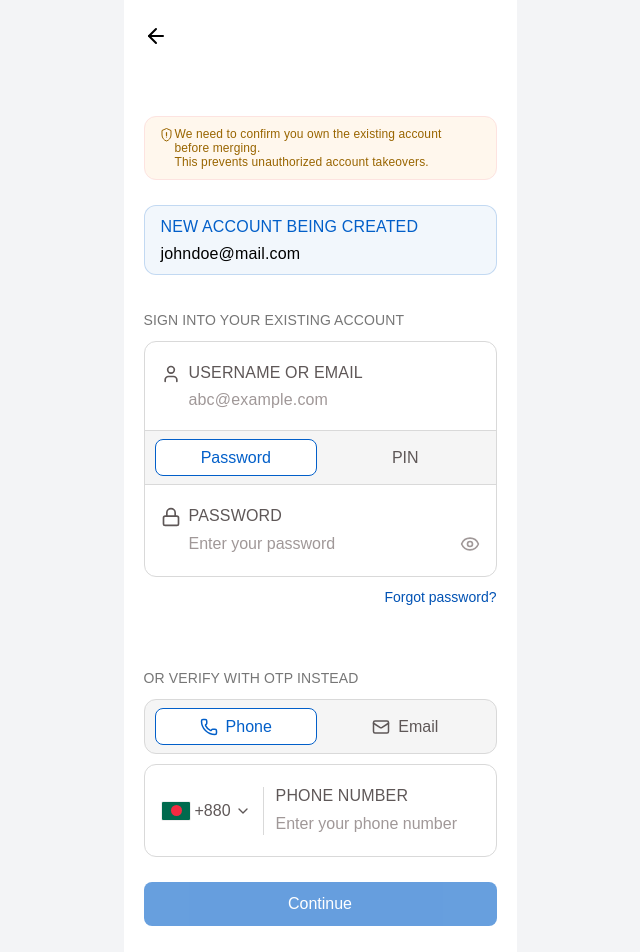
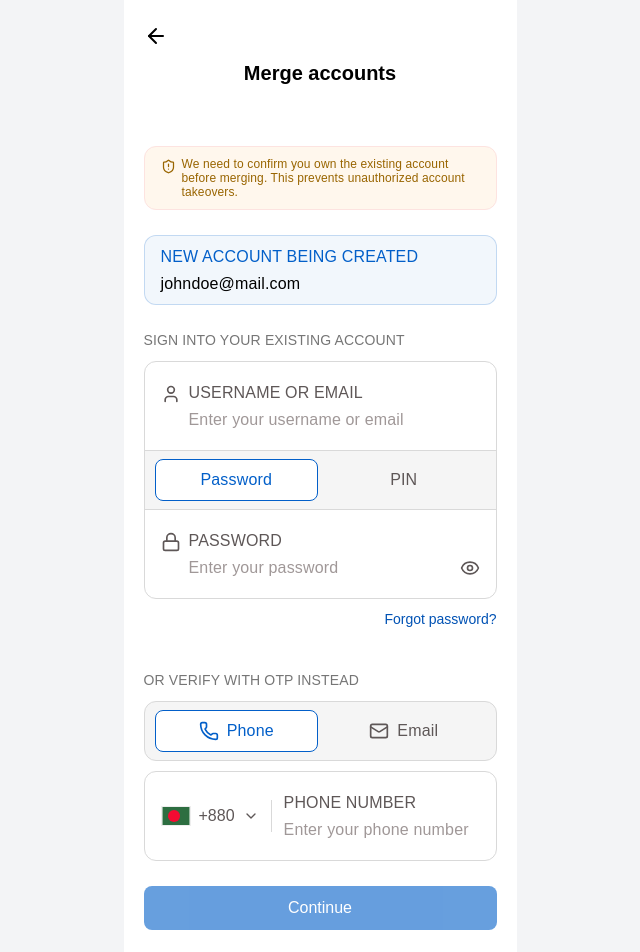
Before and after one commit to raihankabir1952/OneSyncID, a Next.js app: page /merge-account in a window 1280 px wide. Shown: the top 952 px of the page, without its empty margins (320-960 px from the left). Built offline with nearby package versions, Linux system fonts and the light colour scheme.

Commit message:
final update

```diff
--- a/app/merge-account/page.tsx
+++ b/app/merge-account/page.tsx
@@ -11,13 +11,13 @@ import OtpVerifySection from "@/components/merge-account/OtpVerifySection";
 
 export default function MergeAccountPage() {
   const router = useRouter();
-  const [authTab, setAuthTab] = useState<"password" | "pin">("password");
-  const [otpTab, setOtpTab] = useState<"phone" | "email">("phone");
+  const [authTab, setAuthTab]               = useState<"password" | "pin">("password");
+  const [otpTab, setOtpTab]                 = useState<"phone" | "email">("phone");
   const [usernameOrEmail, setUsernameOrEmail] = useState("");
-  const [password, setPassword] = useState("");
-  const [pin, setPin] = useState("");
-  const [phoneNumber, setPhoneNumber] = useState("");
-  const [emailOtp, setEmailOtp] = useState("");
+  const [password, setPassword]             = useState("");
+  const [pin, setPin]                       = useState("");
+  const [phoneNumber, setPhoneNumber]       = useState("");
+  const [emailOtp, setEmailOtp]             = useState("");
 
   const isFormValid =
     usernameOrEmail.trim().length > 0 &&
@@ -26,8 +26,6 @@ export default function MergeAccountPage() {
   return (
     <div className="min-h-screen bg-gray-100 flex justify-center">
       <div className="w-full max-w-[393px] bg-white min-h-screen flex flex-col">
-
-        {/* Scrollable Content */}
         <div className="flex-1 overflow-y-auto">
 
           {/* Header */}
@@ -41,7 +39,7 @@ export default function MergeAccountPage() {
             </button>
             <div className="flex items-center justify-center">
               <h1 style={fontSwitzer} className="text-[20px] font-semibold text-black">
-                {/* Merge accounts */}
+                Merge accounts
               </h1>
             </div>
           </div>
@@ -55,13 +53,12 @@ export default function MergeAccountPage() {
             {/* New Account Badge */}
             <NewAccountBadge email="johndoe@mail.com" />
 
-            {/* Existing Account Section */}
             <div className="flex flex-col gap-[40px]">
 
               {/* Sign In Section */}
               <div className="flex flex-col gap-[10px]">
                 <p style={fontSwitzer} className="text-[14px] font-medium text-[#767676] tracking-[0.14px]">
-                  {/* SIGN INTO YOUR EXISTING ACCOUNT */}
+                  SIGN INTO YOUR EXISTING ACCOUNT
                 </p>
                 <ExistingAccountForm
                   authTab={authTab}
@@ -73,7 +70,6 @@ export default function MergeAccountPage() {
                   pin={pin}
                   onPinChange={setPin}
                 />
-                {/* Forgot password */}
                 <div className="flex justify-end">
                   <button
                     type="button"
@@ -81,7 +77,7 @@ export default function MergeAccountPage() {
                     className="text-[14px] text-[#0052b4]"
                     onClick={() => router.push("/reset-password")}
                   >
-                    {/* Forgot password? */}
+                    Forgot password?
                   </button>
                 </div>
               </div>
@@ -89,7 +85,7 @@ export default function MergeAccountPage() {
               {/* OTP Section */}
               <div className="flex flex-col gap-[10px]">
                 <p style={fontSwitzer} className="text-[14px] font-medium text-[#767676] tracking-[0.14px]">
-                  {/* OR VERIFY WITH OTP INSTEAD */}
+                  OR VERIFY WITH OTP INSTEAD
                 </p>
                 <OtpVerifySection
                   otpTab={otpTab}
--- a/components/merge-account/ExistingAccountForm.tsx
+++ b/components/merge-account/ExistingAccountForm.tsx
@@ -1,20 +1,21 @@
 "use client";
 
-import { useRouter } from "next/navigation";
 import { useState } from "react";
-import { User, Lock, Eye, EyeOff } from "lucide-react";
+import { User, Lock, Eye, EyeOff, KeyRound } from "lucide-react";
 import { fontSwitzer } from "@/lib/styles";
 
-interface ExistingAccountFormProps {
-  authTab: "password" | "pin";
-  onAuthTabChange: (tab: "password" | "pin") => void;
+type AuthTab = "password" | "pin";
+
+type Props = {
+  authTab: AuthTab;
+  onAuthTabChange: (tab: AuthTab) => void;
   usernameOrEmail: string;
-  onUsernameOrEmailChange: (val: string) => void;
+  onUsernameOrEmailChange: (v: string) => void;
   password: string;
-  onPasswordChange: (val: string) => void;
+  onPasswordChange: (v: string) => void;
   pin: string;
-  onPinChange: (val: string) => void;
-}
+  onPinChange: (v: string) => void;
+};
 
 export default function ExistingAccountForm({
   authTab,
@@ -25,107 +26,108 @@ export default function ExistingAccountForm({
   onPasswordChange,
   pin,
   onPinChange,
-}: ExistingAccountFormProps) {
-  const router = useRouter();
+}: Props) {
   const [showPassword, setShowPassword] = useState(false);
 
   return (
-    <div className="flex flex-col gap-[10px]">
-      <p style={fontSwitzer} className="text-[14px] font-medium text-[#767676] tracking-[0.12px]">
-        SIGN INTO YOUR EXISTING ACCOUNT
-      </p>
-
-      <div className="border border-[#d9d9d9] rounded-xl overflow-hidden bg-white">
-
+    <div
+      style={fontSwitzer}
+      className="border border-[#d9d9d9] rounded-[12px] overflow-hidden flex flex-col"
+    >
       {/* Username / Email */}
-        <div className="border-b border-[#d9d9d9] px-4 py-5">
-          <div className="flex items-start gap-2">
-            <User size={20} className="text-[#5e5757] shrink-0 mt-[2px]" />
-            <div style={fontSwitzer} className="flex flex-col gap-[6px]">
-              <p className="text-[16px] font-medium text-[#5e5757] leading-[21px] tracking-[0.16px]">
+      <div className="border-b border-[#d9d9d9] flex items-start gap-2 px-4 py-5">
+        <User size={20} className="text-[#5e5757] shrink-0 mt-0.5" />
+        <div className="flex flex-col gap-[6px] flex-1">
+          <p className="text-[16px] font-medium leading-[21px] tracking-[0.16px] text-[#5e5757]">
             USERNAME OR EMAIL
           </p>
           <input
             type="text"
             value={usernameOrEmail}
             onChange={(e) => onUsernameOrEmailChange(e.target.value)}
-                placeholder="abc@example.com"
-                className="text-[16px] text-black placeholder:text-[#a09898] leading-[21px] tracking-[0.16px] bg-transparent outline-none w-full"
-                style={fontSwitzer}
+            placeholder="Enter your username or email"
+            className="text-[16px] font-normal leading-[21px] tracking-[0.16px] text-black placeholder:text-[#a09898] bg-transparent outline-none w-full"
           />
         </div>
       </div>
-        </div>
 
-        {/* Password / PIN Tab */}
-        <div className="bg-[#f5f5f5] border-b border-[#d9d9d9] px-[10px] py-2 flex items-center gap-2">
+      {/* Password / PIN toggle */}
+      <div className="bg-[#f5f5f5] border-b border-[#d9d9d9] flex items-center justify-between px-[10px] py-[8px] gap-1">
         <button
+          type="button"
           onClick={() => onAuthTabChange("password")}
-            style={fontSwitzer}
-            className={`flex-1 h-[37px] rounded-lg text-[16px] font-medium transition-all ${
+          className={`flex-1 py-[8px] rounded-[8px] text-[16px] font-medium tracking-[0.16px] transition-all ${
             authTab === "password"
               ? "bg-white border border-[#025fc9] text-[#025fc9]"
-                : "text-[#5e5757]"
+              : "text-[#5e5757] border border-transparent"
           }`}
         >
           Password
         </button>
         <button
+          type="button"
           onClick={() => onAuthTabChange("pin")}
-            style={fontSwitzer}
-            className={`flex-1 h-[37px] rounded-lg text-[16px] font-medium transition-all ${
+          className={`flex-1 py-[8px] rounded-[8px] text-[16px] font-medium tracking-[0.16px] transition-all ${
             authTab === "pin"
               ? "bg-white border border-[#025fc9] text-[#025fc9]"
-                : "text-[#5e5757]"
+              : "text-[#5e5757] border border-transparent"
           }`}
         >
           PIN
         </button>
       </div>
 
-        {/* Password / PIN Input */}
-        <div className="px-4 py-5">
-          <div className="flex items-start gap-2">
-            <Lock size={20} className="text-[#5e5757] shrink-0 mt-[2px]" />
-            <div style={fontSwitzer} className="flex flex-col gap-[6px] flex-1">
-              <p className="text-[16px] font-medium text-[#5e5757] leading-[21px] tracking-[0.16px]">
-                {authTab === "password" ? "PASSWORD" : "PIN"}
+      {/* Password field */}
+      {authTab === "password" && (
+        <div className="flex items-start gap-2 px-4 py-5">
+          <Lock size={20} className="text-[#5e5757] shrink-0 mt-0.5" />
+          <div className="flex flex-col gap-[6px] flex-1">
+            <p className="text-[16px] font-medium leading-[21px] tracking-[0.16px] text-[#5e5757]">
+              PASSWORD
             </p>
             <div className="flex items-center justify-between">
               <input
-                  type={authTab === "pin" ? "tel" : showPassword ? "text" : "password"}
-                  value={authTab === "password" ? password : pin}
-                  onChange={(e) =>
-                    authTab === "password"
-                      ? onPasswordChange(e.target.value)
-                      : onPinChange(e.target.value)
+                type={showPassword ? "text" : "password"}
+                value={password}
+                onChange={(e) => onPasswordChange(e.target.value)}
+                placeholder="Enter your password"
+                className="text-[16px] font-normal leading-[21px] tracking-[0.16px] text-black placeholder:text-[#a09898] bg-transparent outline-none flex-1"
+              />
+              <button
+                type="button"
+                onClick={() => setShowPassword(!showPassword)}
+                className="ml-2 shrink-0"
+              >
+                {showPassword
+                  ? <EyeOff size={20} className="text-[#5e5757]" />
+                  : <Eye    size={20} className="text-[#5e5757]" />
                 }
-                  placeholder={authTab === "password" ? "Enter your password" : "Enter your PIN"}
-                  maxLength={authTab === "pin" ? 6 : undefined}
-                  className="text-[16px] text-black placeholder:text-[#a09898] bg-transparent outline-none flex-1"
-                  style={fontSwitzer}
-                />
-                {authTab === "password" && (
-                  <button onClick={() => setShowPassword((p) => !p)} className="shrink-0 ml-2 text-[#a09898]">
-                    {showPassword ? <EyeOff size={20} /> : <Eye size={20} />}
               </button>
-                )}
             </div>
           </div>
         </div>
+      )}
+
+      {/* PIN field */}
+      {authTab === "pin" && (
+        <div className="flex items-start gap-2 px-4 py-5">
+          <KeyRound size={20} className="text-[#5e5757] shrink-0 mt-0.5" />
+          <div className="flex flex-col gap-[6px] flex-1">
+            <p className="text-[16px] font-medium leading-[21px] tracking-[0.16px] text-[#5e5757]">
+              PIN
+            </p>
+            <input
+              type="password"
+              inputMode="numeric"
+              value={pin}
+              onChange={(e) => onPinChange(e.target.value.replace(/\D/g, "").slice(0, 6))}
+              placeholder="Enter your PIN"
+              maxLength={6}
+              className="text-[16px] font-normal leading-[21px] tracking-[0.16px] text-black placeholder:text-[#a09898] bg-transparent outline-none w-full tracking-[0.5em]"
+            />
           </div>
         </div>
-
-      {/* Forgot Password */}
-      <div className="flex justify-end">
-        <button
-          onClick={() => router.push("/reset-password")}
-          style={fontSwitzer}
-          className="text-[14px] text-[#0052b4]"
-        >
-          {authTab === "password" ? "Forgot password?" : "Forgot PIN?"}
-        </button>
-      </div>
+      )}
     </div>
   );
 }
--- a/components/merge-account/MergeWarningBanner.tsx
+++ b/components/merge-account/MergeWarningBanner.tsx
@@ -1,22 +1,19 @@
+"use client";
+
+import { ShieldAlert } from "lucide-react";
 import { fontSwitzer } from "@/lib/styles";
 
 export default function MergeWarningBanner() {
   return (
-    <div className="flex gap-[3px] items-start bg-[rgba(255,244,229,0.7)] border border-[#fde3e0] rounded-xl px-4 py-[10px]">
-      <svg width="11" height="15" viewBox="0 0 11 15" fill="none" className="shrink-0 mt-[1px]">
-        <path
-          d="M5.5 0.5L1 2.5V7C1 9.76 3.03 12.36 5.5 13C7.97 12.36 10 9.76 10 7V2.5L5.5 0.5Z"
-          stroke="#996500" strokeWidth="1" fill="none"
-        />
-        <path
-          d="M5.5 4.5V7.5M5.5 9H5.506"
-          stroke="#996500" strokeWidth="1.2" strokeLinecap="round"
-        />
-      </svg>
-      <div style={fontSwitzer} className="text-[12px] text-[#996500] leading-[14px] tracking-[0.12px]">
-        <p>We need to confirm you own the existing account before merging.</p>
-        <p>This prevents unauthorized account takeovers.</p>
-      </div>
+    <div
+      style={fontSwitzer}
+      className="bg-[rgba(255,244,229,0.7)] border border-[#fde3e0] rounded-[12px] px-4 py-[10px] flex items-start gap-[6px]"
+    >
+      <ShieldAlert size={15} className="text-[#996500] shrink-0 mt-0.5" />
+      <p className="text-[12px] text-[#996500] tracking-[0.12px] leading-[14px]">
+        We need to confirm you own the existing account before merging.{" "}
+        This prevents unauthorized account takeovers.
+      </p>
     </div>
   );
 }
--- a/components/merge-account/NewAccountBadge.tsx
+++ b/components/merge-account/NewAccountBadge.tsx
@@ -1,17 +1,22 @@
+"use client";
+
 import { fontSwitzer } from "@/lib/styles";
 
-interface NewAccountBadgeProps {
+type Props = {
   email: string;
-}
+};
 
-export default function NewAccountBadge({ email }: NewAccountBadgeProps) {
+export default function NewAccountBadge({ email }: Props) {
   return (
-    <div className="bg-[rgba(2,95,201,0.05)] border border-[rgba(2,95,201,0.2)] rounded-xl px-4 py-[10px]">
-      <div style={fontSwitzer} className="flex flex-col gap-[6px]">
-        <p className="text-[16px] font-medium text-[#025fc9] leading-[21px] tracking-[0.16px]">
+    <div
+      style={fontSwitzer}
+      className="bg-[rgba(2,95,201,0.05)] border border-[rgba(2,95,201,0.2)] rounded-[12px] px-4 py-[10px] flex items-start"
+    >
+      <div className="flex flex-col gap-[6px]">
+        <p className="text-[16px] font-medium leading-[21px] tracking-[0.16px] text-[#025fc9]">
           NEW ACCOUNT BEING CREATED
         </p>
-        <p className="text-[16px] font-medium text-black leading-[21px] tracking-[0.16px]">
+        <p className="text-[16px] font-medium leading-[21px] tracking-[0.16px] text-black">
           {email}
         </p>
       </div>
--- a/components/merge-account/OtpVerifySection.tsx
+++ b/components/merge-account/OtpVerifySection.tsx
@@ -1,15 +1,24 @@
 "use client";
 
 import { Phone, Mail, ChevronDown } from "lucide-react";
+import * as Flags from "country-flag-icons/react/3x2";
 import { fontSwitzer } from "@/lib/styles";
 
-interface OtpVerifySectionProps {
-  otpTab: "phone" | "email";
-  onOtpTabChange: (tab: "phone" | "email") => void;
+type OtpTab = "phone" | "email";
+
+type Props = {
+  otpTab: OtpTab;
+  onOtpTabChange: (tab: OtpTab) => void;
   phoneNumber: string;
-  onPhoneNumberChange: (val: string) => void;
+  onPhoneNumberChange: (v: string) => void;
   email: string;
-  onEmailChange: (val: string) => void;
+  onEmailChange: (v: string) => void;
+};
+
+function BDFlag() {
+  const Flag = Flags["BD" as keyof typeof Flags];
+  if (!Flag) return null;
+  return <Flag className="w-[30px] h-[20px] border border-[#eee]" />;
 }
 
 export default function OtpVerifySection({
@@ -19,92 +28,84 @@ export default function OtpVerifySection({
   onPhoneNumberChange,
   email,
   onEmailChange,
-}: OtpVerifySectionProps) {
+}: Props) {
   return (
-    <div className="flex flex-col gap-[10px]">
-      <p style={fontSwitzer} className="text-[14px] font-medium text-[#767676] tracking-[0.12px]">
-        OR VERIFY WITH OTP INSTEAD
-      </p>
+    <div style={fontSwitzer} className="flex flex-col gap-[10px]">
 
-      <div className="flex flex-col gap-[10px]">
-
-        {/* Phone / Email Tab */}
-        <div className="bg-[#f5f5f5] border border-[#d9d9d9] rounded-xl px-[10px] py-2 flex items-center gap-2">
+      {/* Phone / Email toggle */}
+      <div className="bg-[#f5f5f5] border border-[#d9d9d9] rounded-[12px] flex items-center justify-between px-[10px] py-[8px] gap-1">
         <button
+          type="button"
           onClick={() => onOtpTabChange("phone")}
-            style={fontSwitzer}
-            className={`flex-1 h-[37px] rounded-lg text-[16px] font-medium flex items-center justify-center gap-2 transition-all ${
+          className={`flex-1 flex items-center justify-center gap-2 py-[8px] rounded-[8px] text-[16px] font-medium tracking-[0.16px] transition-all ${
             otpTab === "phone"
               ? "bg-white border border-[#025fc9] text-[#025fc9]"
-                : "text-[#5e5757]"
+              : "text-[#5e5757] border border-transparent"
           }`}
         >
-            <Phone size={18} />
+          <Phone size={20} />
           Phone
         </button>
         <button
+          type="button"
           onClick={() => onOtpTabChange("email")}
-            style={fontSwitzer}
-            className={`flex-1 h-[37px] rounded-lg text-[16px] font-medium flex items-center justify-center gap-2 transition-all ${
+          className={`flex-1 flex items-center justify-center gap-2 py-[8px] rounded-[8px] text-[16px] font-medium tracking-[0.16px] transition-all ${
             otpTab === "email"
               ? "bg-white border border-[#025fc9] text-[#025fc9]"
-                : "text-[#5e5757]"
+              : "text-[#5e5757] border border-transparent"
           }`}
         >
-            <Mail size={18} />
+          <Mail size={20} />
           Email
         </button>
       </div>
 
-        {/* Input */}
-        <div className="border border-[#d9d9d9] rounded-xl px-4 py-5">
-          {otpTab === "phone" ? (
-            <div className="flex items-center gap-3">
-              {/* BD Flag + Code */}
-              <div className="flex items-center gap-1 shrink-0">
-                <div className="w-[30px] h-[20px] rounded-[2px] overflow-hidden border border-[#eee] shrink-0">
-                  <div className="w-full h-full bg-[#006A4E] flex items-center justify-center">
-                    <div className="w-[11px] h-[11px] rounded-full bg-[#F42A41] ml-[2px]" />
-                  </div>
-                </div>
-                <span style={fontSwitzer} className="text-[16px] text-[#5e5757]">+880</span>
+      {/* Phone input */}
+      {otpTab === "phone" && (
+        <div className="border border-[#d9d9d9] rounded-[12px] flex items-center px-4 py-5 gap-3">
+          {/* Country code */}
+          <div className="flex items-center gap-2 shrink-0">
+            <BDFlag />
+            <span className="text-[16px] text-[#5e5757]">+880</span>
             <ChevronDown size={16} className="text-[#5e5757]" />
           </div>
-              <div className="w-px h-[48px] bg-[#d9d9d9] shrink-0" />
-              <div style={fontSwitzer} className="flex flex-col gap-[6px] flex-1">
-                <p className="text-[16px] font-medium text-[#5e5757] leading-[21px] tracking-[0.16px]">
+          {/* Divider */}
+          <div className="w-px h-8 bg-[#d9d9d9] shrink-0" />
+          {/* Input */}
+          <div className="flex flex-col gap-[6px] flex-1">
+            <p className="text-[16px] font-medium leading-[21px] tracking-[0.16px] text-[#5e5757]">
               PHONE NUMBER
             </p>
             <input
               type="tel"
+              inputMode="numeric"
               value={phoneNumber}
-                  onChange={(e) => onPhoneNumberChange(e.target.value)}
+              onChange={(e) => onPhoneNumberChange(e.target.value.replace(/\D/g, ""))}
               placeholder="Enter your phone number"
-                  className="text-[16px] text-black placeholder:text-[#a09898] bg-transparent outline-none w-full"
-                  style={fontSwitzer}
+              className="text-[16px] font-normal leading-[21px] tracking-[0.16px] text-black placeholder:text-[#a09898] bg-transparent outline-none w-full"
             />
           </div>
         </div>
-          ) : (
-            <div className="flex items-start gap-2">
-              <Mail size={20} className="text-[#5e5757] shrink-0 mt-[2px]" />
-              <div style={fontSwitzer} className="flex flex-col gap-[6px] flex-1">
-                <p className="text-[16px] font-medium text-[#5e5757] leading-[21px] tracking-[0.16px]">
+      )}
+
+      {/* Email input */}
+      {otpTab === "email" && (
+        <div className="border border-[#d9d9d9] rounded-[12px] flex items-start gap-2 px-4 py-5">
+          <Mail size={20} className="text-[#5e5757] shrink-0 mt-0.5" />
+          <div className="flex flex-col gap-[6px] flex-1">
+            <p className="text-[16px] font-medium leading-[21px] tracking-[0.16px] text-[#5e5757]">
               EMAIL ADDRESS
             </p>
             <input
               type="email"
               value={email}
               onChange={(e) => onEmailChange(e.target.value)}
-                  placeholder="Enter your email address"
-                  className="text-[16px] text-black placeholder:text-[#a09898] bg-transparent outline-none w-full"
-                  style={fontSwitzer}
+              placeholder="Enter your email"
+              className="text-[16px] font-normal leading-[21px] tracking-[0.16px] text-black placeholder:text-[#a09898] bg-transparent outline-none w-full"
             />
           </div>
         </div>
       )}
     </div>
-      </div>
-    </div>
   );
 }
```
Also changed, not shown: app/sign-in/page.tsx (+37 -64 lines), app/support/agent/page.tsx (+172 -88 lines). Lines whose indentation alone changed are shown as unchanged.
